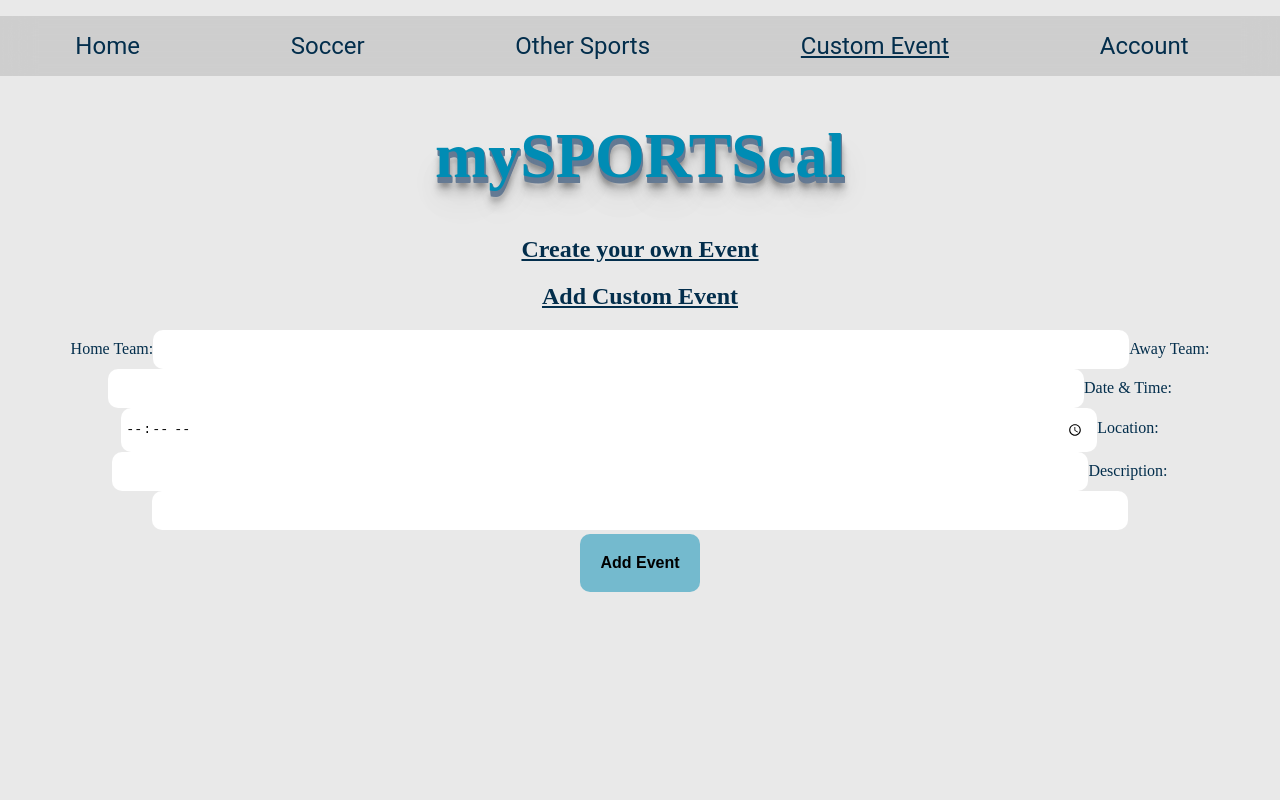
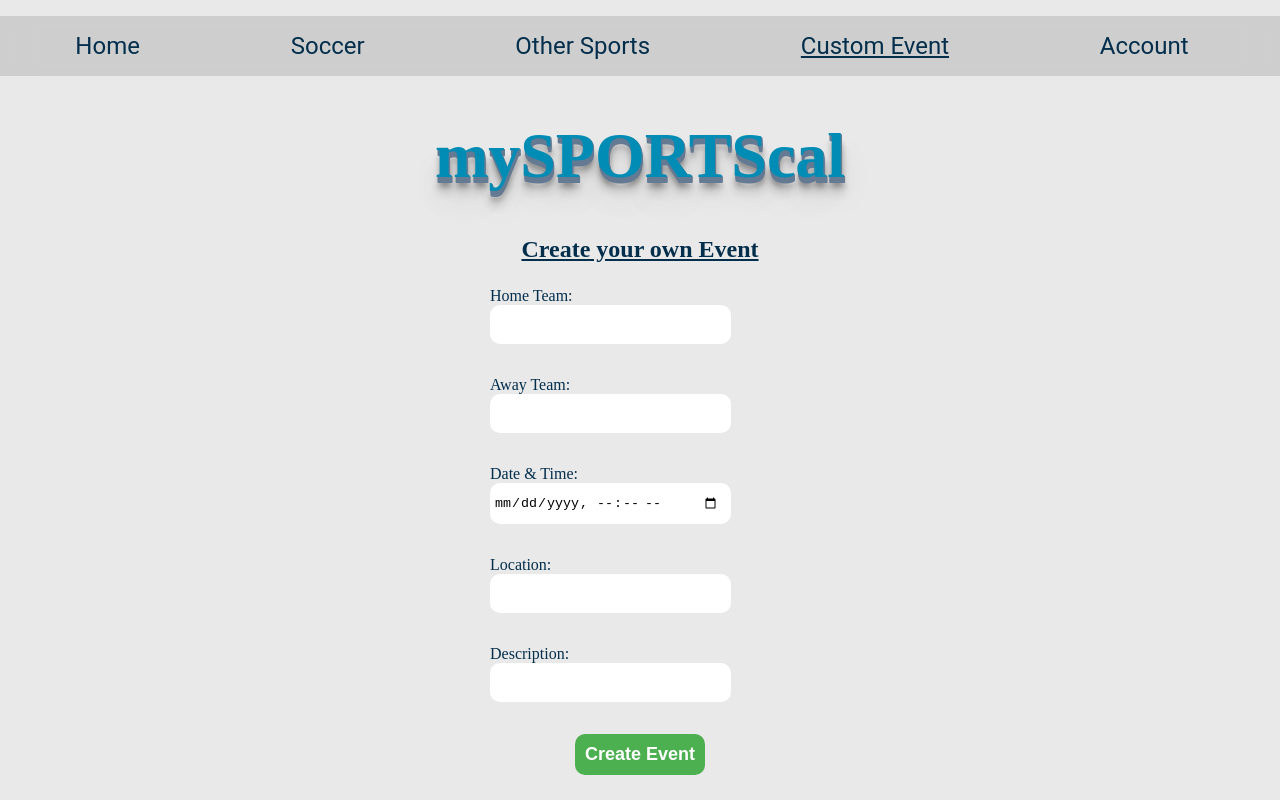
Before and after one commit to farrell-dan/mySportsCal---final-project, a React (Create React App) app in the folder client/: page /custom in a window 1280 px wide. Built offline with nearby package versions, Linux system fonts and the light colour scheme.

Commit message:
Custom Game added to myGames

```diff
--- a/client/src/components/AddEventsForm.js
+++ b/client/src/components/AddEventsForm.js
@@ -3,13 +3,13 @@ import { useMyGames } from "./MyGamesContext";
 import styled from "styled-components";
 
 const AddEventForm = () => {
-  const { myGames, setMyGames } = useMyGames();
+	const { myGames, addGame, setMyGames } = useMyGames();
 	const [formData, setFormData] = useState({
 		HomeTeam: "",
 		AwayTeam: "",
 		DateUtc: "",
 		Location: "",
-    MatchNumber: "",
+		Description: "",
 	});
 
 	const handleChange = (e) => {
@@ -23,7 +23,16 @@ const AddEventForm = () => {
 		// Validate form data here if needed
 
 		// Add the new event to the myGames state
-    setMyGames((prevGames) => [...prevGames, formData]);
+		setMyGames((prevGames) => [
+			...prevGames,
+			{
+				HomeTeam: formData.HomeTeam,
+				AwayTeam: formData.AwayTeam,
+				DateUtc: formData.DateUtc,
+				Location: formData.Location,
+				Description: formData.Description,
+			},
+		]);
 
 		// Reset the form
 		setFormData({
@@ -37,9 +46,7 @@ const AddEventForm = () => {
 
 	return (
 		<FormContainer>
-      <h2>Add Custom Event</h2>
 			<Form onSubmit={handleSubmit}>
-        {/* Add your form fields here */}
 				<Label>
 					Home Team:
 					<Input
@@ -61,7 +68,7 @@ const AddEventForm = () => {
 				<Label>
 					Date & Time:
 					<Input
-            type="time"
+						type="datetime-local"
 						name="DateUtc"
 						value={formData.DateUtc}
 						onChange={handleChange}
@@ -86,8 +93,7 @@ const AddEventForm = () => {
 					/>
 				</Label>
 
-
-        <SubmitButton type="submit">Add Event</SubmitButton>
+				<SubmitButton type="submit" >Create Event</SubmitButton>
 			</Form>
 		</FormContainer>
 	);
@@ -96,21 +102,32 @@ const AddEventForm = () => {
 export default AddEventForm;
 
 const FormContainer = styled.div`
-  /* Add your styling for the form container */
+	width: 400px;
+	margin: auto;
 `;
 
 const Form = styled.form`
-  /* Add your styling for the form */
+	display: flex;
+	flex-direction: column;
 `;
 
 const Label = styled.label`
-  /* Add your styling for the form labels */
+	margin-bottom: 16px;
 `;
 
 const Input = styled.input`
-  /* Add your styling for the form inputs */
+	margin-bottom: 8px;
 `;
 
 const SubmitButton = styled.button`
-  /* Add your styling for the submit button */
+	padding: 10px;
+	font-size: 18px;
+	background-color: #4caf50;
+	color: white;
+	border: none;
+	cursor: pointer;
+
+	&:hover {
+		background-color: #45a049;
+	}
 `;
```
Lines whose indentation alone changed are shown as unchanged.
